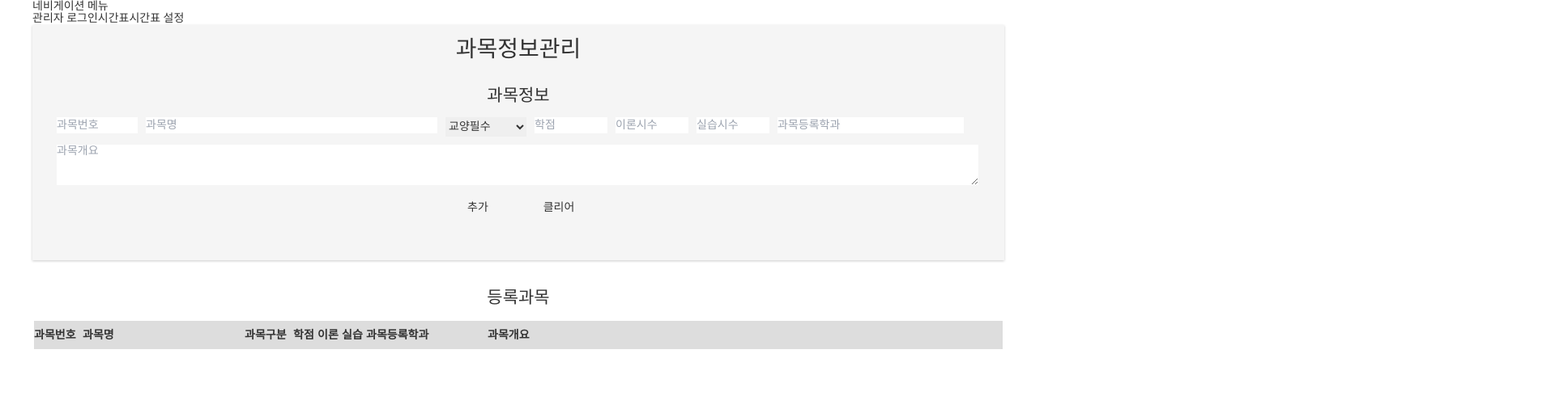
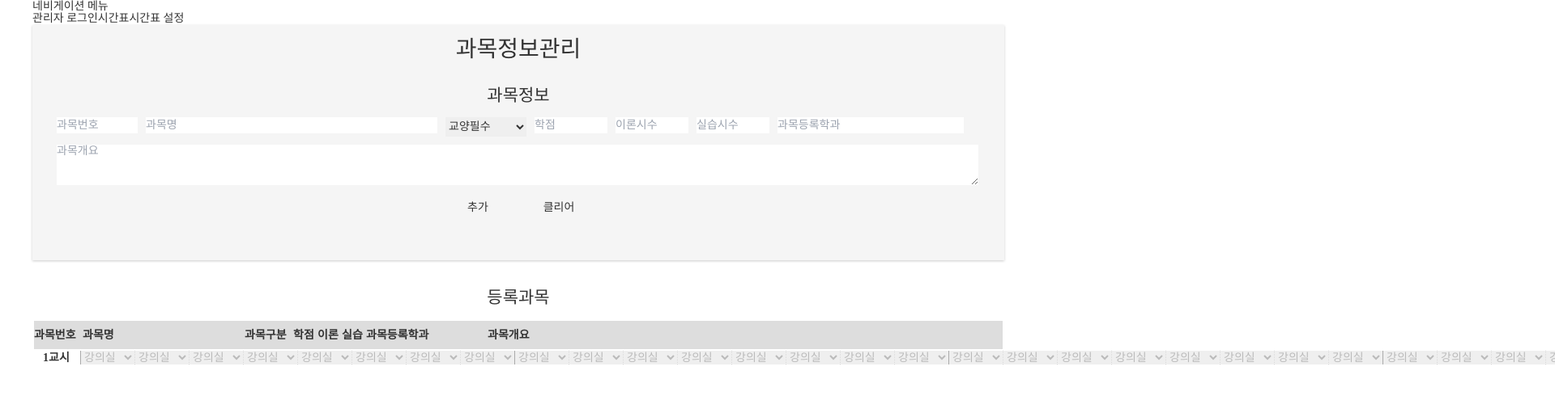
Before and after one commit to JangHwanPark/infognu, a Next.js app: page / in a window 1280 px wide. Shown: the top 490 px of the page at 81% size, 1920 px wide, since content can reach past the window. Built offline with nearby package versions, Linux system fonts and the light colour scheme.

Commit message:
feat: appendTimeRow 함수 컴포넌트로 변경작업

```diff
--- /dev/null
+++ b/src/app/api/EnrollmentSubjects.tsx
@@ -0,0 +1,23 @@
+import React from 'react';
+
+const EnrollmentSubjects = () => {
+    return (
+        <div id="subject-list">
+            <h2>등록과목</h2>
+            <div id="subject-table">
+                <div className="list-header clearfix">
+                    <div className="subject-no">과목번호</div>
+                    <div className="subject-title">과목명</div>
+                    <div className="subject-category">과목구분</div>
+                    <div className="subject-credit">학점</div>
+                    <div className="subject-theory">이론</div>
+                    <div className="subject-training">실습</div>
+                    <div className="subject-departmentName">과목등록학과</div>
+                    <div className="subject-summary">과목개요</div>
+                </div>
+            </div>
+        </div>
+    );
+};
+
+export default EnrollmentSubjects;
--- a/src/app/page.tsx
+++ b/src/app/page.tsx
@@ -3,6 +3,8 @@
 import { useState } from 'react';
 import './subject.css';
 import Navigation from "@/components/Navigation";
+import TimeTableRow from "@/components/TimeTableRow";
+import EnrollmentSubjects from "@/app/api/EnrollmentSubjects";
 
 export default function SubjectManagement() {
   const [form, setForm] = useState({
@@ -39,6 +41,45 @@ export default function SubjectManagement() {
     console.log(form);
   };
 
+  const someBaseData =
+      {
+        "depts": [
+          {
+            "deptCode": "CSE",
+            "deptName": "Computer Science",
+            "grade": [
+              {
+                "year": 1,
+                "classes": ["A", "B"]
+              },
+              {
+                "year": 2,
+                "classes": ["A", "B", "C"]
+              }
+            ]
+          },
+          {
+            "deptCode": "EEE",
+            "deptName": "Electrical Engineering",
+            "grade": [
+              {
+                "year": 1,
+                "classes": ["A"]
+              },
+              {
+                "year": 3,
+                "classes": ["A", "B"]
+              }
+            ]
+          }
+        ],
+        "timeMeta": {
+          "maxTime": 9
+        },
+        "rooms": ["강의실1", "강의실2", "강의실3"]
+      }
+  ;
+
   return (
       <div id="container">
         <Navigation/>
@@ -74,21 +115,8 @@ export default function SubjectManagement() {
           </div>
         </header>
 
-        <div id="subject-list">
-          <h2>등록과목</h2>
-          <div id="subject-table">
-            <div className="list-header clearfix">
-              <div className="subject-no">과목번호</div>
-              <div className="subject-title">과목명</div>
-              <div className="subject-category">과목구분</div>
-              <div className="subject-credit">학점</div>
-              <div className="subject-theory">이론</div>
-              <div className="subject-training">실습</div>
-              <div className="subject-departmentName">과목등록학과</div>
-              <div className="subject-summary">과목개요</div>
-            </div>
-          </div>
-        </div>
+        <EnrollmentSubjects/>
+        <TimeTableRow baseData={someBaseData} time={0} />
 
         <footer>
           <div id="modal">
--- /dev/null
+++ b/src/components/TimeTableRow.tsx
@@ -0,0 +1,74 @@
+'use client';
+
+import React, { useState, useEffect } from 'react';
+
+// 컴포넌트에서 사용하는 상수 및 데이터 예시
+const tCode = ['01', '02', '03', '04', '05', '06', '07', '08', '09', '10', '11', '12', '13', '14', '15'];
+const room = ['강의실1', '강의실2', '온라인'];
+const weekStart = 0;
+const weekEnd = 6;
+const weekClass = ['sun', 'mon', 'tue', 'wed', 'thu', 'fri', 'sat'];
+const weekDisplayTag = [0, 1, 1, 1, 1, 1, 0];
+
+// React 컴포넌트
+const TimeTableRow = ({ baseData, time }: { baseData: any; time: number }) => {
+    const [selectedRoom, setSelectedRoom] = useState<{ [key: string]: string }>({});
+
+    // 강의실 변경 이벤트 핸들러
+    const handleRoomChange = (idNo: string, value: string) => {
+        setSelectedRoom((prev) => ({ ...prev, [idNo]: value }));
+    };
+
+    return (
+        <tr className={`TR${tCode[time]}`}>
+            <th
+                style={{ minWidth: '60px', borderRight: '1px solid #aaa' }}
+                className="deletezone"
+                title="시간표 상에 배정된 과목을 이 영역에 끌어 놓으면 삭제할 수 있습니다."
+            >
+                {time + 1}교시
+            </th>
+            {Array.from({ length: weekEnd - weekStart + 1 }).map((_, w) => (
+                baseData.depts.map((dept: any, dIndex: number) =>
+                    dept.grade.map((grade: any, gIndex: number) =>
+                        grade.classes.map((className: string, cIndex: number) => {
+                            const idNo = `${w}${dept.deptCode}${grade.year}${className}${tCode[time]}`;
+                            const tdStyle: React.CSSProperties = {
+                                color: '#bbb',
+                                borderRight:
+                                    dIndex === baseData.depts.length - 1 &&
+                                    gIndex === dept.grade.length - 1 &&
+                                    cIndex === grade.classes.length - 1
+                                        ? '1px solid #aaa'
+                                        : '1px dotted #ccc',
+                                display: weekDisplayTag[w] === 0 ? 'none' : undefined,
+                            };
+
+                            return (
+                                <td key={idNo} id={`C${idNo}`} style={tdStyle} className={`T${w}${tCode[time]} ${dept.deptCode} dept${dIndex + 1} ${weekClass[w]}`}>
+                                    <div className="dropzone" title="화면 하단의 과목 중 배정을 원하는 과목을 선택하여 이 영역에 끌어 놓으세요." />
+                                    <select
+                                        className="room"
+                                        id={`R${idNo}`}
+                                        title="강의실이 배정되지 않은 경우 '강의실' 또는 '온라인'을 선택한 후 진행하세요."
+                                        value={selectedRoom[idNo] || '강의실'}
+                                        onChange={(e) => handleRoomChange(idNo, e.target.value)}
+                                    >
+                                        <option value="강의실">강의실</option>
+                                        {room.map((r) => (
+                                            <option key={r} value={r}>
+                                                {r}
+                                            </option>
+                                        ))}
+                                    </select>
+                                </td>
+                            );
+                        })
+                    )
+                )
+            ))}
+        </tr>
+    );
+};
+
+export default TimeTableRow;
```
